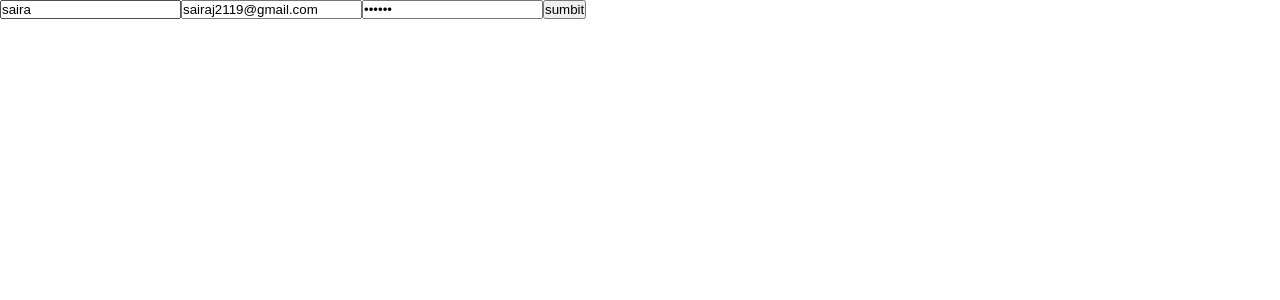
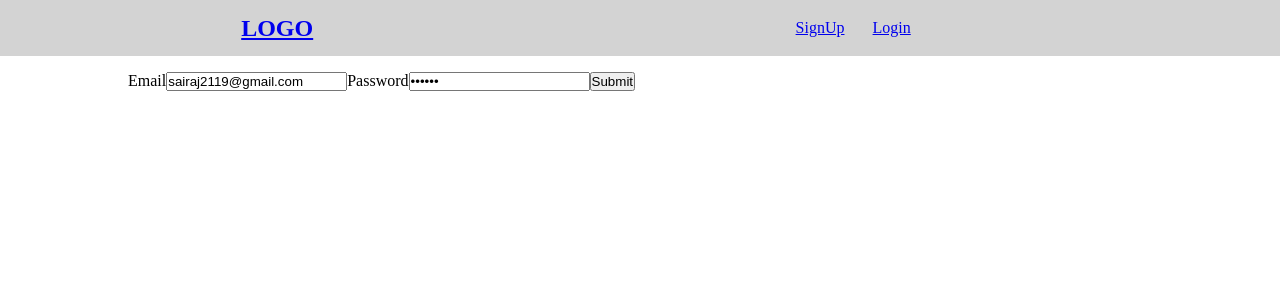
Before and after one commit to igniters-space/nirvana, a React (Create React App) app in the folder client/: page /login in a window 1280 px wide. Shown: the top 300 px of the page. Built offline with nearby package versions, Linux system fonts and the light colour scheme.

Commit message:
add basic auth without styling and state preserve

```diff
--- a/client/package.json
+++ b/client/package.json
@@ -9,8 +9,8 @@
     "axios": "^0.21.1",
     "react": "^17.0.2",
     "react-dom": "^17.0.2",
-    "react-scripts": "4.0.3",
-    "web-vitals": "^1.1.2"
+    "react-router-dom": "^5.2.0",
+    "react-scripts": "4.0.3"
   },
   "scripts": {
     "start": "react-scripts start",
--- a/client/src/App.js
+++ b/client/src/App.js
@@ -1,31 +1,54 @@
-import { useRef } from 'react'
-import './App.css'
+import { useEffect, useState } from 'react'
+import { BrowserRouter, Route, Switch } from 'react-router-dom'
 
 import axe from './utils/api'
+import './App.css'
+import NavBar from './components/NavBar'
+import Home from './pages/Home'
+import Login from './pages/Login'
+import SignUp from './pages/SignUp'
 
 const App = () => {
-  const eRef = useRef()
-  const pRef = useRef()
-  const uRef = useRef()
-  const handleSub = async (e) => {
-    e.preventDefault()
-    const user = {
-      username: uRef.current.value,
-      email: eRef.current.value,
-      password: pRef.current.value,
-    }
-    const res = await axe.post('/auth/signup', user)
-    console.log(res.data)
-  }
+  const [user, setUser] = useState(null)
+  const [isLoading, setIsLoading] = useState(true)
+
+  useEffect(() => {
+    ;(async () => {
+      const token = localStorage.getItem('token')
+      if (token) {
+        axe.defaults.headers.common = {
+          Authorization: `Bearer ${token}`,
+        }
+
+        try {
+          const res = await axe.get('/users/authuser')
+          setUser(res.data)
+        } catch (err) {
+          setUser(null)
+          localStorage.removeItem('token')
+        }
+        setIsLoading(false)
+      } else {
+        setIsLoading(false)
+      }
+    })()
+  }, [])
+
+  console.log(user)
+
+  if (isLoading) return <h1>Loading...</h1>
+
   return (
-    <div>
-      <form onSubmit={handleSub}>
-        <input type="text" defaultValue="saira" ref={uRef} />
-        <input type="email" defaultValue="sairaj2119@gmail.com" ref={eRef} />
-        <input type="password" defaultValue="asdfaa" ref={pRef} />
-        <button>sumbit</button>
-      </form>
-    </div>
+    <BrowserRouter>
+      <NavBar />
+      <Switch>
+        <div style={{ width: '80%', margin: '1rem auto 0 auto' }}>
+          <Route exact path="/" component={Home} />
+          <Route path="/signup" component={SignUp} />
+          <Route path="/login" component={Login} />
+        </div>
+      </Switch>
+    </BrowserRouter>
   )
 }
 
--- /dev/null
+++ b/client/src/components/NavBar.jsx
@@ -0,0 +1,39 @@
+import React from 'react'
+import { Link } from 'react-router-dom'
+
+const NavBar = () => {
+  return (
+    <header style={{ background: 'lightgray', height: '7vh' }}>
+      <nav
+        style={{
+          width: '90%',
+          display: 'flex',
+          alignItems: 'center',
+          justifyContent: 'space-around',
+          height: '100%',
+        }}
+      >
+        <h1>
+          <Link to="/">LOGO</Link>
+        </h1>
+        <ul
+          style={{
+            display: 'flex',
+            listStyleType: 'none',
+            width: '10%',
+            justifyContent: 'space-between',
+          }}
+        >
+          <li>
+            <Link to="/signup">SignUp</Link>
+          </li>
+          <li>
+            <Link to="/login">Login</Link>
+          </li>
+        </ul>
+      </nav>
+    </header>
+  )
+}
+
+export default NavBar
--- /dev/null
+++ b/client/src/pages/Home.jsx
@@ -0,0 +1,7 @@
+import React from 'react'
+
+const Home = () => {
+  return <div>this is home page</div>
+}
+
+export default Home
--- /dev/null
+++ b/client/src/pages/Login.jsx
@@ -0,0 +1,46 @@
+import React, { useState } from 'react'
+import axe from '../utils/api'
+
+const Login = () => {
+  const [data, setData] = useState({
+    email: 'sairaj2119@gmail.com',
+    password: 'asdfaa',
+  })
+
+  const handleLogin = async (e) => {
+    e.preventDefault()
+    try {
+      const res = await axe.post('/auth/login', data)
+      localStorage.setItem('token', res.data.token)
+    } catch (err) {
+      localStorage.removeItem('token')
+    }
+    console.log(data)
+  }
+  const handleChange = (e) => {
+    setData((data) => ({ ...data, [e.target.name]: e.target.value }))
+  }
+  return (
+    <div>
+      <form onSubmit={handleLogin}>
+        <label htmlFor="email">Email</label>
+        <input
+          type="email"
+          id="email"
+          value={data.email}
+          onChange={handleChange}
+        />
+        <label htmlFor="password">Password</label>
+        <input
+          type="password"
+          id="password"
+          value={data.password}
+          onChange={handleChange}
+        />
+        <button>Submit</button>
+      </form>
+    </div>
+  )
+}
+
+export default Login
--- /dev/null
+++ b/client/src/pages/SignUp.jsx
@@ -0,0 +1,7 @@
+import React from 'react'
+
+const SignUp = () => {
+  return <div>signup page</div>
+}
+
+export default SignUp
```
